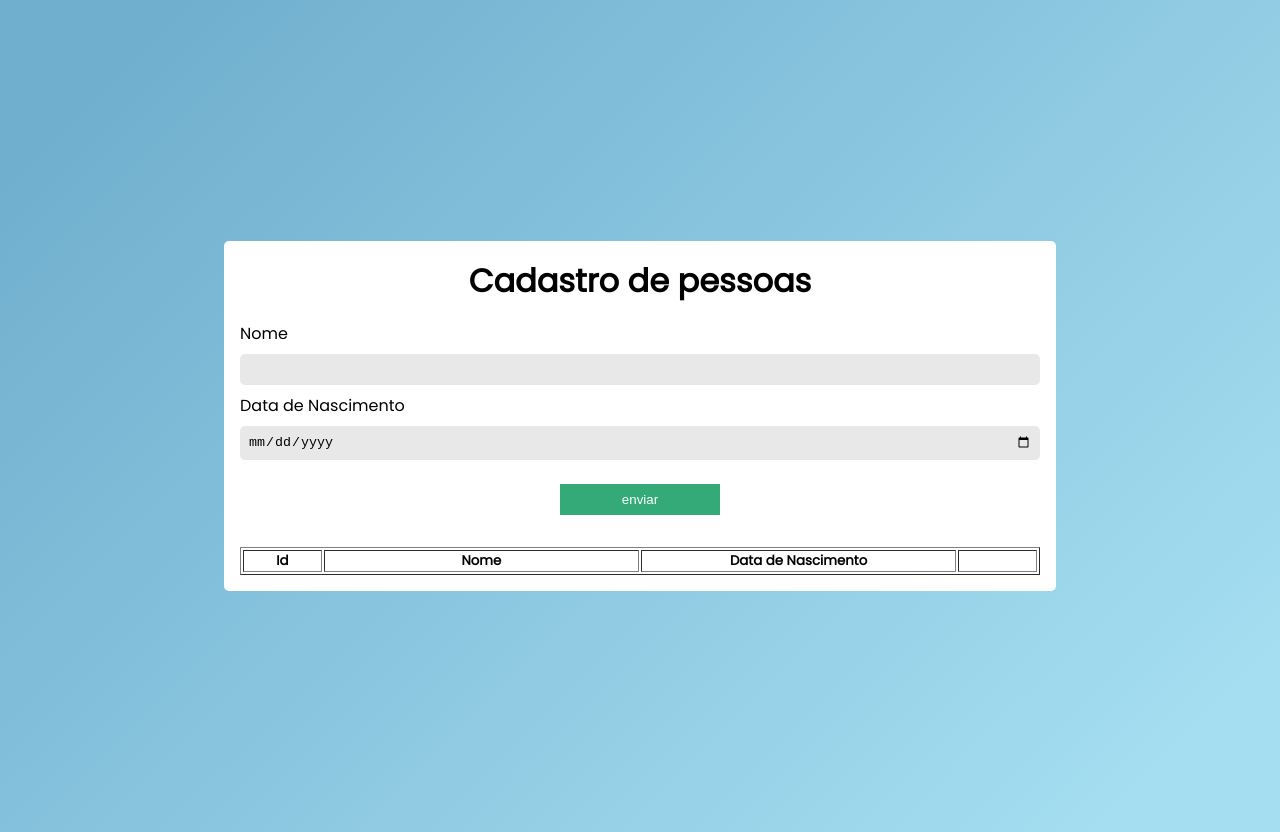
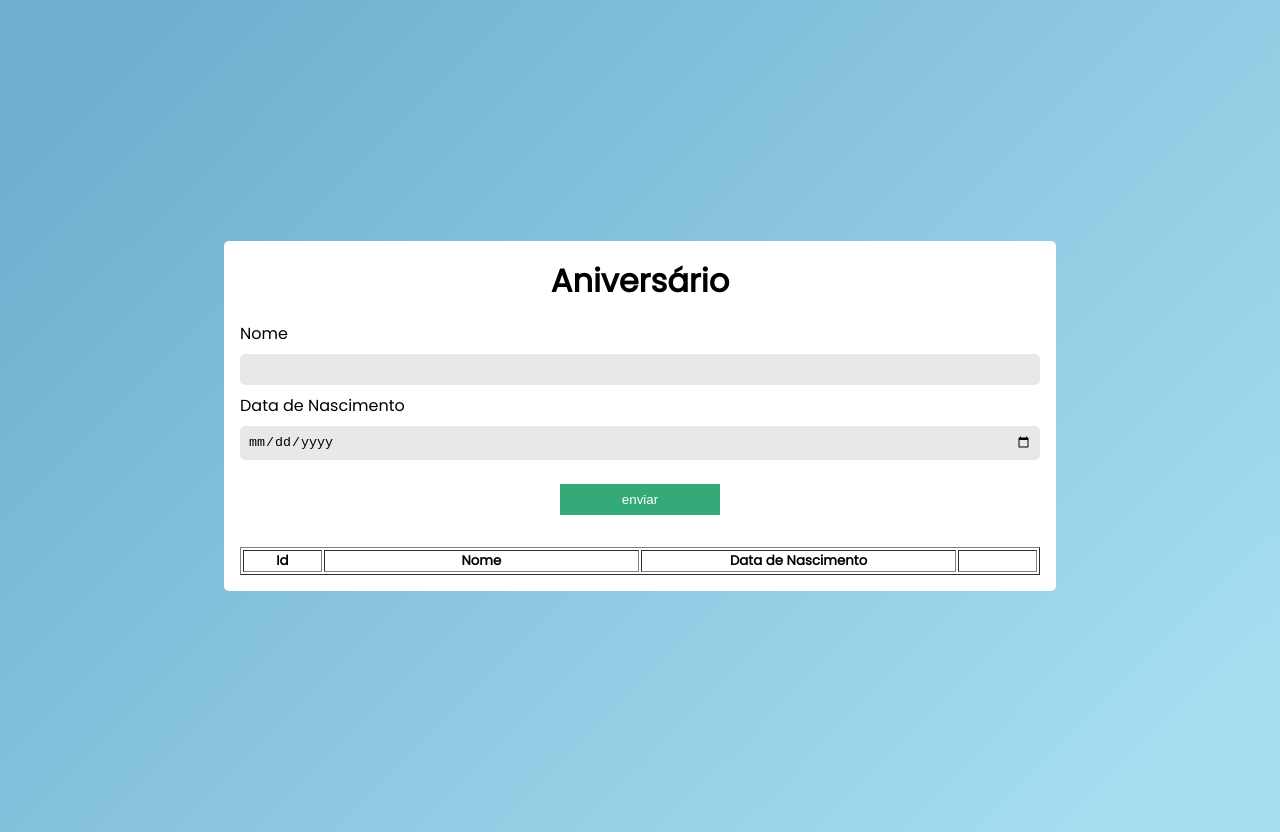
Before and after one commit to Bebel132/CRUD, a plain HTML site: page index.html in a window 1280 px wide. Drawn offline with Linux system fonts and the light colour scheme.

Commit message:
só mudar o nome aqui nékk

```diff
--- a/index.html
+++ b/index.html
@@ -9,7 +9,7 @@
 </head>
 <body>
     <div class="container">
-        <h1>Cadastro de pessoas</h1>
+        <h1>Aniversário</h1>
         <form action="" class="form">
             <label for="nome">Nome</label>
             <input type="text" name="nome" id="nome" class="entrada">
```
